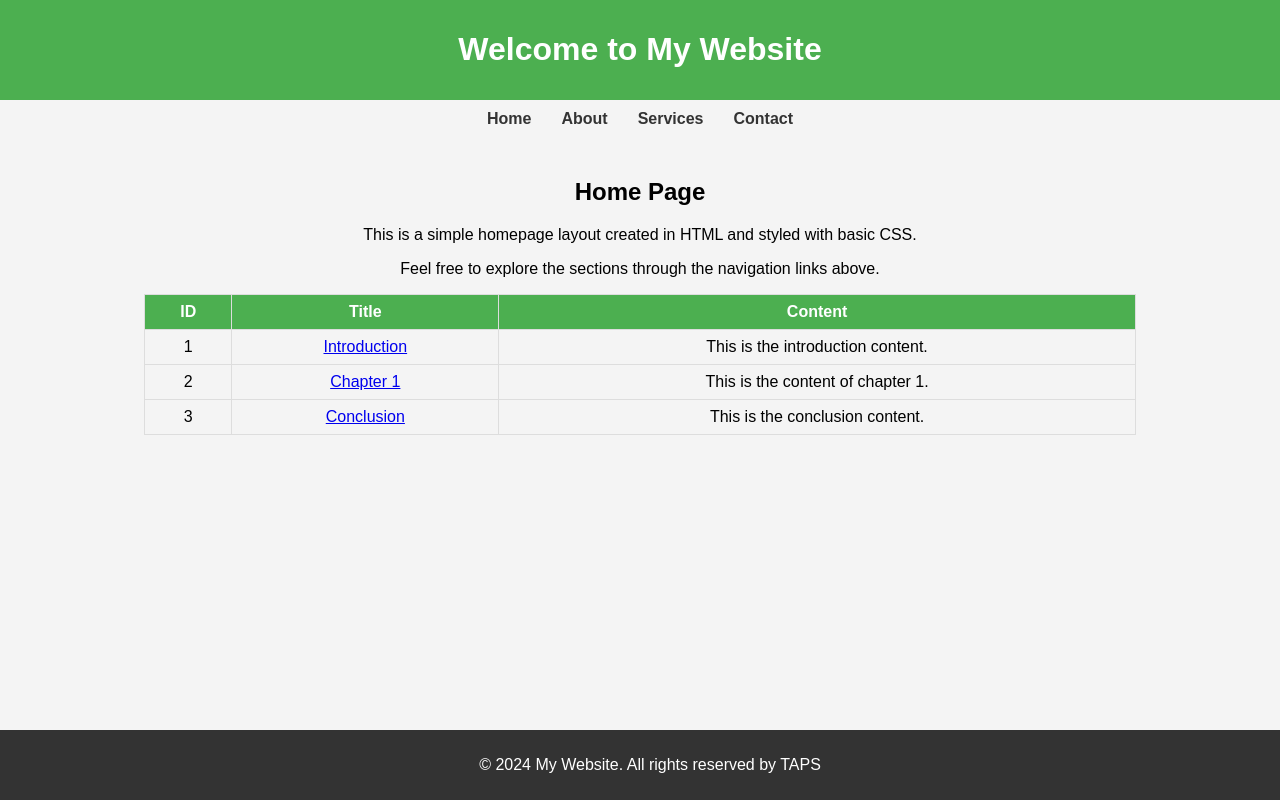
After one commit to mrtapsoba/Blog-with-Django, a Django app: page /posts/home/ in a window 1280 px wide. The commit adds this page. Run offline with Django 5.2, Linux system fonts and the light colour scheme.

Commit message:
templates et Statics

```diff
--- a/blog/settings.py
+++ b/blog/settings.py
@@ -55,7 +55,7 @@
 TEMPLATES = [
     {
         'BACKEND': 'django.template.backends.django.DjangoTemplates',
-        'DIRS': [],
+        'DIRS': [BASE_DIR / 'templates'],
         'APP_DIRS': True,
         'OPTIONS': {
             'context_processors': [
--- /dev/null
+++ b/posts/static/posts/post.css
@@ -0,0 +1,53 @@
+body {
+    font-family: Arial, sans-serif;
+    margin: 0;
+    padding: 0;
+    background-color: #f4f4f4;
+}
+header {
+    background-color: #4CAF50;
+    color: white;
+    padding: 10px 0;
+    text-align: center;
+}
+nav {
+    display: flex;
+    justify-content: center;
+    padding: 10px;
+}
+nav a {
+    margin: 0 15px;
+    text-decoration: none;
+    color: #333;
+    font-weight: bold;
+}
+nav a:hover {
+    color: #4CAF50;
+}
+section {
+    padding: 20px;
+    text-align: center;
+}
+table {
+    margin: 0 auto;
+    border-collapse: collapse;
+    width: 80%;
+}
+th, td {
+    border: 1px solid #ddd;
+    padding: 8px;
+    text-align: center;
+}
+th {
+    background-color: #4CAF50;
+    color: white;
+}
+footer {
+    background-color: #333;
+    color: white;
+    text-align: center;
+    padding: 10px;
+    position: fixed;
+    bottom: 0;
+    width: 100%;
+}
--- a/posts/templates/posts/home.html
+++ b/posts/templates/posts/home.html
@@ -1,78 +1,10 @@
-<!DOCTYPE html>
-<html lang="en">
-<head>
-    <meta charset="UTF-8">
-    <meta name="viewport" content="width=device-width, initial-scale=1.0">
-    <title>Home Page</title>
-    <style>
-        body {
-            font-family: Arial, sans-serif;
-            margin: 0;
-            padding: 0;
-            background-color: #f4f4f4;
-        }
-        header {
-            background-color: #4CAF50;
-            color: white;
-            padding: 10px 0;
-            text-align: center;
-        }
-        nav {
-            display: flex;
-            justify-content: center;
-            padding: 10px;
-        }
-        nav a {
-            margin: 0 15px;
-            text-decoration: none;
-            color: #333;
-            font-weight: bold;
-        }
-        nav a:hover {
-            color: #4CAF50;
-        }
-        section {
-            padding: 20px;
-            text-align: center;
-        }
-        table {
-            margin: 0 auto;
-            border-collapse: collapse;
-            width: 80%;
-        }
-        th, td {
-            border: 1px solid #ddd;
-            padding: 8px;
-            text-align: center;
-        }
-        th {
-            background-color: #4CAF50;
-            color: white;
-        }
-        footer {
-            background-color: #333;
-            color: white;
-            text-align: center;
-            padding: 10px;
-            position: fixed;
-            bottom: 0;
-            width: 100%;
-        }
-    </style>
-</head>
-<body>
+{% extends "base.html" %}
+    {% load static %}
+    {% block css %}
+        <link rel="stylesheet" href="{% static "posts/post.css" %}">
+    {% endblock css %}
 
-    <header>
-        <h1>Welcome to My Website</h1>
-    </header>
-
-    <nav>
-        <a href="#home">Home</a>
-        <a href="#about">About</a>
-        <a href="#services">Services</a>
-        <a href="#contact">Contact</a>
-    </nav>
-
+    {% block body %}
     <section>
         <h2>Home Page</h2>
         <p>This is a simple homepage layout created in HTML and styled with basic CSS.</p>
@@ -102,10 +34,4 @@
             <h1>No Items Available<h1>
         {% endif %}
     </section>
-
-    <footer>
-        <p>&copy; 2024 My Website. All rights reserved by {{name}}</p>
-    </footer>
-
-</body>
-</html>
+    {% endblock body %}
--- a/posts/urls.py
+++ b/posts/urls.py
@@ -2,6 +2,6 @@
 from posts import views
 
 urlpatterns = [
-    path('home', views.home, name='home'),
+    path('home/', views.home, name='home'),
     path("<int:id>/", views.post, name='post')
 ]
--- /dev/null
+++ b/templates/base.html
@@ -0,0 +1,33 @@
+<!DOCTYPE html>
+<html lang="en">
+    {% load static %}
+<head>
+    <meta charset="UTF-8">
+    <meta name="viewport" content="width=device-width, initial-scale=1.0">
+    <title>Home Page</title>
+    <link rel="stylesheet" href="{% static "style.css" %}">
+    {% block css %} {% endblock css %}
+</head>
+<body>
+
+    <header>
+        <h1>Welcome to My Website</h1>
+    </header>
+
+    <nav>
+        <a href="/posts/home">Home</a>
+        <a href="#about">About</a>
+        <a href="#services">Services</a>
+        <a href="{% url "home" %} ">Contact</a>
+    </nav>
+
+    {% block body %}
+
+    {% endblock body %}
+
+    <footer>
+        <p>&copy; 2024 My Website. All rights reserved by {{name}}</p>
+    </footer>
+
+</body>
+</html>
```
Also changed, not shown: posts/templates/posts/post.html (+7 -75 lines), static/style.css (added).
